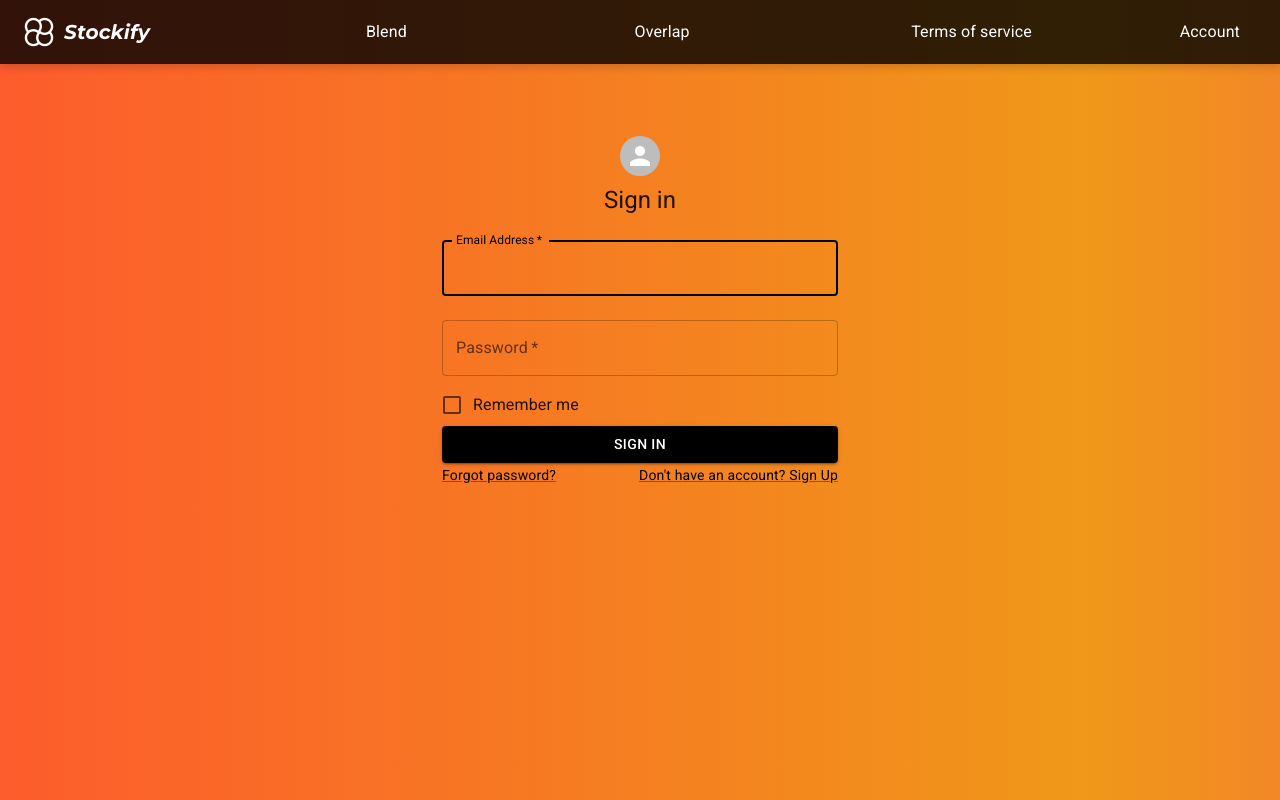
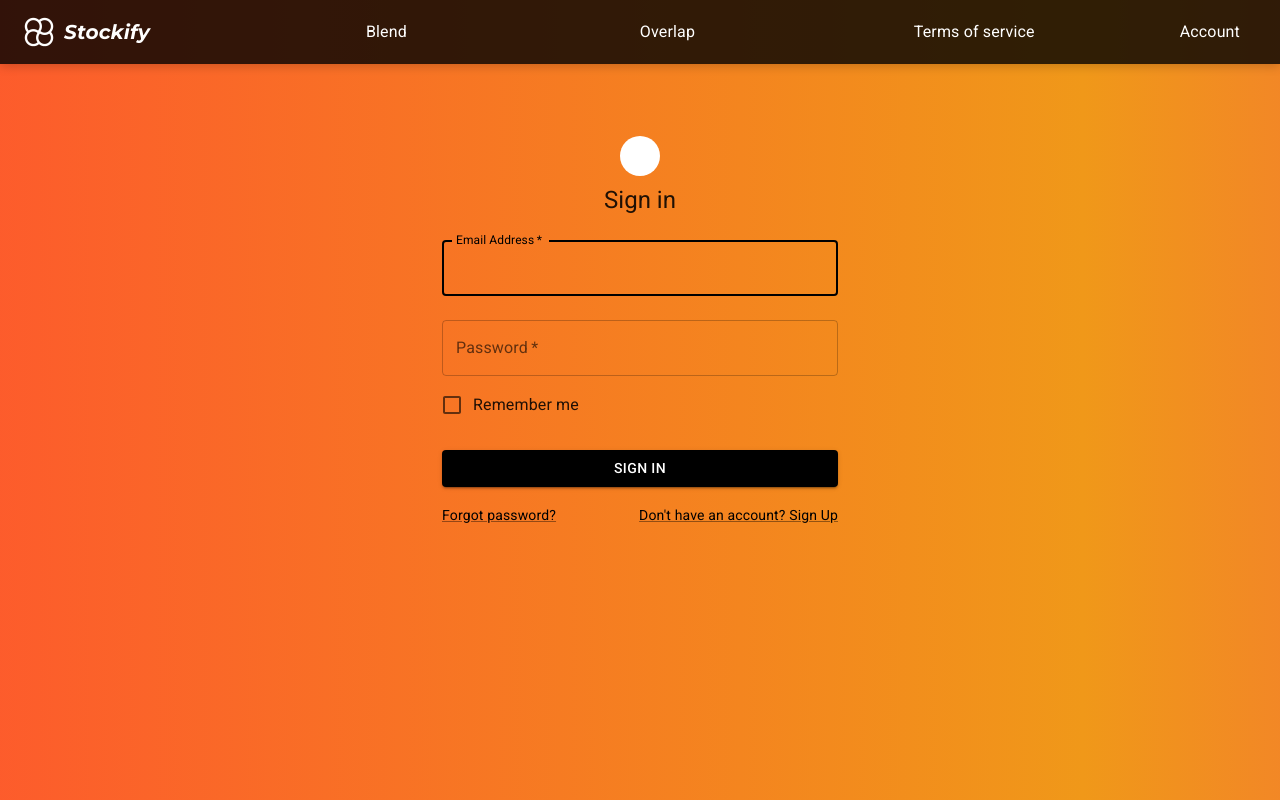
Before and after one commit to aydenarmst/Stockify, a React app in the folder frontend/: page /login in a window 1280 px wide. Built offline with nearby package versions, Linux system fonts and the light colour scheme.

Commit message:
Getting rid of deprecated styles.

```diff
--- a/frontend/package.json
+++ b/frontend/package.json
@@ -32,7 +32,6 @@
     "@emotion/styled": "^11.11.0",
     "@mui/icons-material": "^5.14.6",
     "@mui/material": "^5.14.6",
-    "@mui/styles": "^5.14.9",
     "@mui/x-data-grid": "^6.12.1",
     "autosuggest-highlight": "^3.3.4",
     "axios": "^1.5.0",
--- a/frontend/src/components/LoginPage.js
+++ b/frontend/src/components/LoginPage.js
@@ -12,28 +12,31 @@ import {
   Typography,
   Container,
 } from "@mui/material";
-import { makeStyles } from "@mui/styles";
+import { styled } from "@mui/system";
 import axiosInstance from "../axios";
 
-const useStyles = makeStyles((theme) => ({
-  paper: {
+const PaperStyled = styled("div")(({ theme }) => ({
   marginTop: theme.spacing(8),
   display: "flex",
   flexDirection: "column",
   alignItems: "center",
-  },
-  avatar: {
+}));
+
+const AvatarStyled = styled(Avatar)(({ theme }) => ({
   margin: theme.spacing(1),
   backgroundColor: theme.palette.secondary.main,
-  },
-  form: {
+}));
+
+const FormStyled = styled("form")(({ theme }) => ({
   width: "100%", // Fix IE 11 issue.
   marginTop: theme.spacing(1),
-  },
-  submit: {
+}));
+
+const SubmitStyled = styled(Button)(({ theme }) => ({
   margin: theme.spacing(3, 0, 2),
-  },
 }));
+
+// Use the above styled components in your React components as required
 
 export default function SignIn() {
   const [error, setError] = useState(null);
@@ -85,7 +88,6 @@ export default function SignIn() {
           } else if (error.response.status === 401) {
             // Check for a 401 status code and provide a friendly error message
             setError("Invalid Credentials");
-
           } else {
             // Some other error occurred
             alert("Something went wrong. Please try again.");
@@ -103,17 +105,15 @@ export default function SignIn() {
       });
   };
 
-  const classes = useStyles();
-
   return (
     <Container component="main" maxWidth="xs">
       <CssBaseline />
-      <div className={classes.paper}>
-        <Avatar className={classes.avatar}></Avatar>
+      <PaperStyled>
+        <AvatarStyled></AvatarStyled>
         <Typography component="h1" variant="h5">
           Sign in
         </Typography>
-        <form className={classes.form} noValidate>
+        <FormStyled noValidate>
           <TextField
             variant="outlined"
             margin="normal"
@@ -142,16 +142,15 @@ export default function SignIn() {
             control={<Checkbox value="remember" color="primary" />}
             label="Remember me"
           />
-          <Button
+          <SubmitStyled
             type="submit"
             fullWidth
             variant="contained"
             color="primary"
-            className={classes.submit}
             onClick={handleSubmit}
           >
             Sign In
-          </Button>
+          </SubmitStyled>
           {error && <p className="error">{error}</p>}
           <Grid container>
             <Grid item xs>
@@ -165,8 +164,8 @@ export default function SignIn() {
               </Link>
             </Grid>
           </Grid>
-        </form>
-      </div>
+        </FormStyled>
+      </PaperStyled>
     </Container>
   );
 }
--- a/frontend/src/components/NavBar.js
+++ b/frontend/src/components/NavBar.js
@@ -12,59 +12,52 @@ import {
 } from "@mui/material";
 import MenuIcon from "@mui/icons-material/Menu";
 import { Link } from "react-router-dom";
-import { makeStyles } from "@mui/styles";
+import { styled } from "@mui/system";
 import ChevronRightIcon from "@mui/icons-material/ChevronRight";
 import AccountDropdown from "./AccountDropdown";
 
 import logo from "../images/logo.png";
 
-const useStyles = makeStyles((theme) => ({
-  toolbar: {
-    [theme.breakpoints.up("md")]: {
-      display: "flex", // Display options in a row for larger screens
-      justifyContent: "space-between", // Position items to the left and right
-    },
-  },
-  option: {
-    color: "white",
-    [theme.breakpoints.down("sm")]: {
-      display: "none", // Hide options for smaller screens
-    },
-    marginLeft: theme.spacing(1), // Add spacing between options
-    marginRight: theme.spacing(1), // Add spacing between options
-    "&:hover": {
-      textDecoration: "underline",
-      textDecorationColor: "white",
-    },
-  },
-  firstOption: {
-    color: "white",
-    [theme.breakpoints.down("sm")]: {
-      display: "none", // Hide options for smaller screens
-    },
-    marginLeft: theme.spacing(25), // Add spacing between options
-    "&:hover": {
-      textDecoration: "underline",
-      textDecorationColor: "white",
-    },
-  },
-  drawerHeader: {
-    display: "flex",
-    alignItems: "center",
-    padding: theme.spacing(0, 1),
-    ...theme.mixins.toolbar,
-    justifyContent: "flex-start",
-  },
-  drawerItem: {
-    padding: theme.spacing(2),
-    fontFamily: "Poppins, sans-serif",
-    textDecoration: "none",
-    color: "black",
+const StyledToolbar = styled(Toolbar)(({ theme }) => ({
+  [theme.breakpoints.up('md')]: {
+    display: 'flex',
+    justifyContent: 'space-between',
   },
 }));
 
+const StyledOption = styled(ListItem)(({ theme }) => ({
+  color: 'white',
+  marginLeft: theme.spacing(1),
+  marginRight: theme.spacing(1),
+  '&:hover': {
+    textDecoration: 'underline',
+    textDecorationColor: 'white',
+  },
+  [theme.breakpoints.down('sm')]: {
+    display: 'none',
+  },
+}));
+
+const StyledFirstOption = styled(StyledOption)(({ theme }) => ({
+  marginLeft: theme.spacing(25),
+}));
+
+const StyledDrawerHeader = styled('div')(({ theme }) => ({
+  display: 'flex',
+  alignItems: 'center',
+  padding: theme.spacing(0, 1),
+  ...theme.mixins.toolbar,
+  justifyContent: 'flex-start',
+}));
+
+const StyledDrawerItem = styled(ListItem)({
+  padding: '16px',
+  fontFamily: 'Poppins, sans-serif',
+  textDecoration: 'none',
+  color: 'black',
+});
+
 const NavBar = () => {
-  const classes = useStyles();
   const [drawerOpen, setDrawerOpen] = useState(false);
 
   const toggleDrawer = () => {
@@ -80,7 +73,7 @@ const NavBar = () => {
           boxShadow: "0px 2px 10px rgba(0, 0, 0, 0.2)", // This adds a subtle shadow
         }}
       >
-        <Toolbar className={classes.toolbar}>
+        <StyledToolbar>
           <img
             src={logo}
             alt="Logo"
@@ -111,22 +104,21 @@ const NavBar = () => {
           </Hidden>
           <Hidden smDown>
             {/* Navigation options for larger screens */}
-            <ListItem
+            <StyledFirstOption
               component={Link}
               to="/blend"
-              className={classes.firstOption}
             >
               Blend
-            </ListItem>
-            <ListItem component={Link} to="/overlap" className={classes.option}>
+            </StyledFirstOption>
+            <StyledOption component={Link} to="/overlap">
               Overlap
-            </ListItem>
-            <ListItem component={Link} to="/terms" className={classes.option}>
+            </StyledOption>
+            <StyledOption component={Link} to="/terms">
               Terms of service
-            </ListItem>
+            </StyledOption>
             <AccountDropdown />
           </Hidden>
-        </Toolbar>
+        </StyledToolbar>
       </AppBar>
 
       <Drawer
@@ -135,11 +127,11 @@ const NavBar = () => {
         onClose={toggleDrawer}
         transitionDuration={500} // Add smooth transition
       >
-        <div className={classes.drawerHeader}>
+        <StyledDrawerHeader>
           <IconButton onClick={toggleDrawer}>
             <ChevronRightIcon />
           </IconButton>
-        </div>
+        </StyledDrawerHeader>
         <List>
           {[
             { name: "Home", path: "/" },
@@ -147,16 +139,15 @@ const NavBar = () => {
             { name: "Overlap", path: "/overlap" },
             { name: "Terms of service", path: "/terms" },
           ].map((item) => (
-            <ListItem
+            <StyledDrawerItem
               button
               key={item.name}
               component={Link}
               to={item.path}
               onClick={toggleDrawer}
-              className={classes.drawerItem}
             >
               {item.name}
-            </ListItem>
+            </StyledDrawerItem>
           ))}
         </List>
       </Drawer>
--- a/frontend/src/components/Register.js
+++ b/frontend/src/components/Register.js
@@ -14,27 +14,29 @@ import {
   Typography,
   Container,
 } from "@mui/material";
-import { makeStyles } from "@mui/styles";
+import { styled } from "@mui/system";
 
-const useStyles = makeStyles((theme) => ({
-  paper: {
-    marginTop: theme.spacing(8),
-    display: "flex",
-    flexDirection: "column",
-    alignItems: "center",
-  },
-  avatar: {
-    margin: theme.spacing(1),
-    backgroundColor: theme.palette.secondary.main,
-  },
-  form: {
-    width: "100%", // Fix IE 11 issue.
-    marginTop: theme.spacing(3),
-  },
-  submit: {
-    margin: theme.spacing(3, 0, 2),
-  },
+const PaperStyled = styled('div')(({ theme }) => ({
+  marginTop: theme.spacing(8),
+  display: 'flex',
+  flexDirection: 'column',
+  alignItems: 'center',
 }));
+
+const AvatarStyled = styled(Avatar)(({ theme }) => ({
+  margin: theme.spacing(1),
+  backgroundColor: theme.palette.secondary.main,
+}));
+
+const FormStyled = styled('form')(({ theme }) => ({
+  width: '100%', // Fix IE 11 issue.
+  marginTop: theme.spacing(3),
+}));
+
+const SubmitStyled = styled(Button)(({ theme }) => ({
+  margin: theme.spacing(3, 0, 2),
+}));
+
 
 export default function SignUp() {
   const [error, setError] = useState(null);
@@ -102,17 +104,16 @@ export default function SignUp() {
     }
   };
 
-  const classes = useStyles();
 
   return (
     <Container component="main" maxWidth="xs">
       <CssBaseline />
-      <div className={classes.paper}>
-        <Avatar className={classes.avatar}></Avatar>
+      <PaperStyled>
+        <AvatarStyled></AvatarStyled>
         <Typography component="h1" variant="h5">
           Sign up
         </Typography>
-        <form className={classes.form} noValidate>
+        <FormStyled noValidate>
           <Grid container spacing={2}>
             <Grid item xs={12}>
               <TextField
@@ -158,16 +159,15 @@ export default function SignUp() {
               />
             </Grid>
           </Grid>
-          <Button
+          <SubmitStyled
             type="submit"
             fullWidth
             variant="contained"
             color="primary"
-            className={classes.submit}
             onClick={handleSubmit}
           >
             Sign Up
-          </Button>
+          </SubmitStyled>
           {error && <Typography color="error">{error}</Typography>}
           <Grid container justify="flex-end">
             <Grid item>
@@ -176,8 +176,8 @@ export default function SignUp() {
               </Link>
             </Grid>
           </Grid>
-        </form>
-      </div>
+        </FormStyled>
+      </PaperStyled>
     </Container>
   );
 }
```
Also changed, not shown: 1 other file (tests, documents, lock files or other folders). Lines whose indentation alone changed are shown as unchanged.
